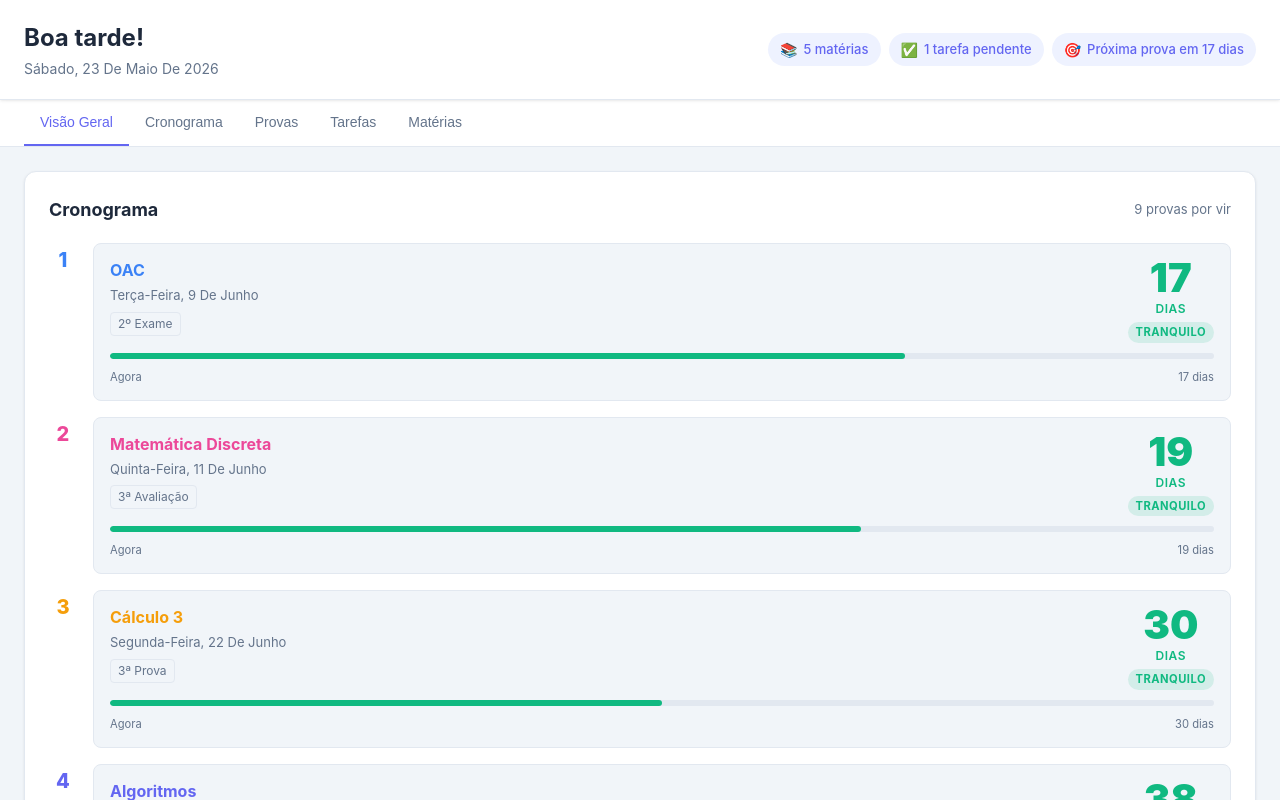
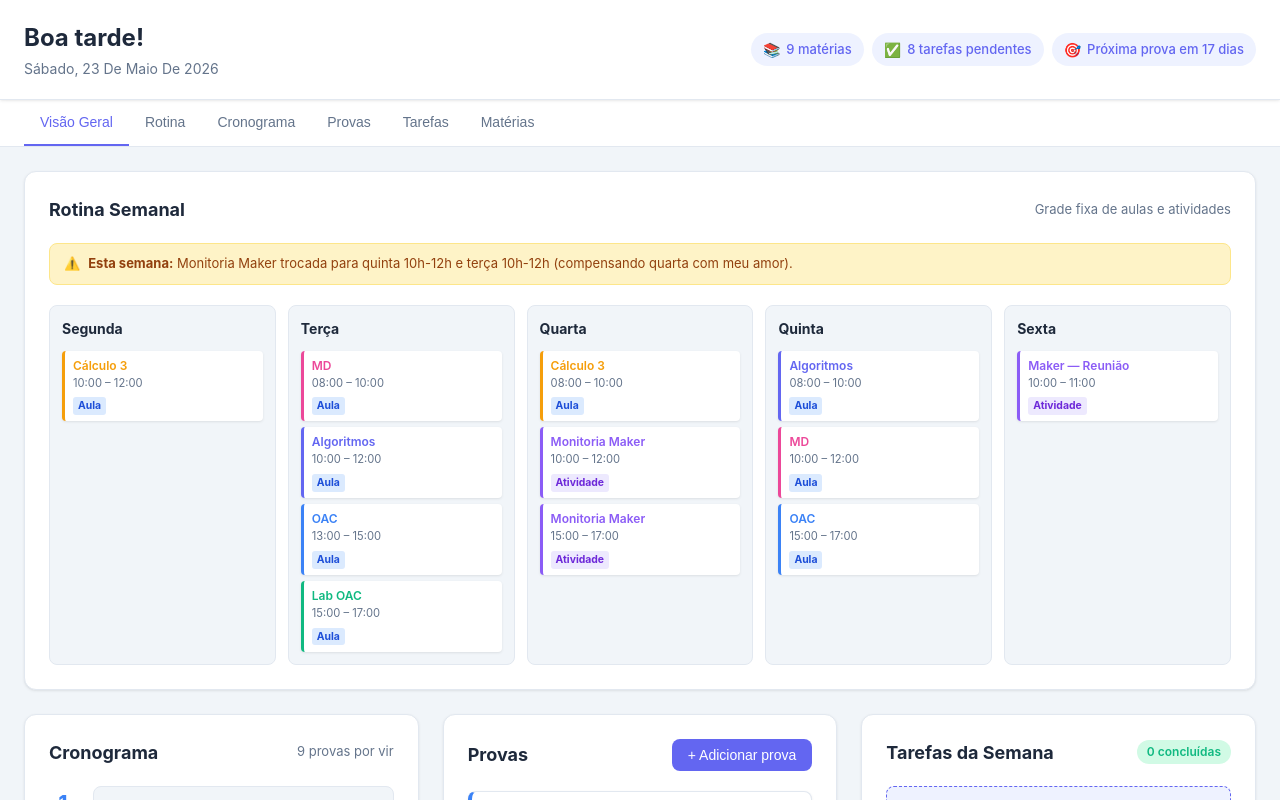
Before and after one commit to zlucasd/MeuDashboard, a React (Vite) app: page / in a window 1280 px wide. Shown: the top 800 px of the page. Built offline with nearby package versions, Linux system fonts and the light colour scheme.

Commit message:
adiciona rotina semanal, atividades extras e tarefas do periodo

```diff
--- a/src/App.css
+++ b/src/App.css
@@ -358,6 +358,89 @@ body {
 /* ── Card actions ── */
 .card-actions { display: flex; gap: 0.125rem; }
 
+/* ── Rotina Semanal ── */
+.rotina-obs {
+  display: flex;
+  align-items: flex-start;
+  gap: 0.5rem;
+  background: #fef3c7;
+  border: 1px solid #fde68a;
+  border-radius: var(--radius-sm);
+  padding: 0.625rem 0.875rem;
+  font-size: 0.8125rem;
+  color: #92400e;
+  margin-bottom: 1.25rem;
+}
+.rotina-obs-icon { flex-shrink: 0; }
+
+.rotina-grid {
+  display: grid;
+  grid-template-columns: repeat(5, 1fr);
+  gap: 0.75rem;
+  overflow-x: auto;
+}
+
+.rotina-day {
+  background: var(--bg);
+  border: 1px solid var(--border);
+  border-radius: var(--radius-sm);
+  padding: 0.75rem;
+  min-width: 120px;
+  display: flex;
+  flex-direction: column;
+  gap: 0.5rem;
+}
+.rotina-day-today {
+  background: var(--accent-light);
+  border-color: var(--accent);
+}
+
+.rotina-day-header {
+  display: flex;
+  align-items: center;
+  justify-content: space-between;
+  gap: 0.25rem;
+  margin-bottom: 0.25rem;
+}
+.rotina-day-name {
+  font-weight: 700;
+  font-size: 0.875rem;
+  color: var(--text);
+}
+.rotina-today-badge {
+  background: var(--accent);
+  color: #fff;
+  font-size: 0.65rem;
+  font-weight: 700;
+  padding: 1px 6px;
+  border-radius: 999px;
+}
+
+.rotina-day-events { display: flex; flex-direction: column; gap: 0.375rem; }
+
+.rotina-pill {
+  background: var(--surface);
+  border-left: 3px solid var(--accent);
+  border-radius: 4px;
+  padding: 0.375rem 0.5rem;
+  box-shadow: var(--shadow);
+}
+.rotina-pill-title { font-size: 0.75rem; font-weight: 600; }
+.rotina-pill-time { font-size: 0.7rem; color: var(--text-muted); }
+
+.rotina-type-badge {
+  font-size: 0.65rem;
+  font-weight: 700;
+  padding: 1px 5px;
+  border-radius: 3px;
+  display: inline-block;
+  margin-top: 2px;
+}
+.rotina-type-badge.aula { background: #dbeafe; color: #1d4ed8; }
+.rotina-type-badge.atividade { background: #ede9fe; color: #6d28d9; }
+
+.rotina-free { font-size: 0.8rem; color: var(--text-muted); font-style: italic; }
+
 /* ── Cronograma ── */
 .cronograma-list { display: flex; flex-direction: column; gap: 1rem; }
 
--- a/src/App.jsx
+++ b/src/App.jsx
@@ -5,10 +5,12 @@ import { ExamsSection } from './components/ExamsSection'
 import { WeeklyTasks } from './components/WeeklyTasks'
 import { SubjectsSection } from './components/SubjectsSection'
 import { CronogramaSection } from './components/CronogramaSection'
+import { RotinaSemanal } from './components/RotinaSemanal'
 import { defaultExams, defaultTasks, defaultSubjects } from './data/defaultData'
 
 const TABS = [
   { id: 'overview', label: 'Visão Geral' },
+  { id: 'rotina', label: 'Rotina' },
   { id: 'cronograma', label: 'Cronograma' },
   { id: 'exams', label: 'Provas' },
   { id: 'tasks', label: 'Tarefas' },
@@ -40,12 +42,14 @@ export default function App() {
       <main className="main">
         {tab === 'overview' && (
           <div className="overview-grid">
+            <RotinaSemanal />
             <CronogramaSection exams={exams} />
             <ExamsSection exams={exams} setExams={setExams} />
             <WeeklyTasks tasks={tasks} setTasks={setTasks} subjects={subjects} />
             <SubjectsSection subjects={subjects} setSubjects={setSubjects} />
           </div>
         )}
+        {tab === 'rotina' && <RotinaSemanal />}
         {tab === 'cronograma' && <CronogramaSection exams={exams} />}
         {tab === 'exams' && <ExamsSection exams={exams} setExams={setExams} />}
         {tab === 'tasks' && <WeeklyTasks tasks={tasks} setTasks={setTasks} subjects={subjects} />}
--- /dev/null
+++ b/src/components/RotinaSemanal.jsx
@@ -0,0 +1,71 @@
+import { useLocalStorage } from '../hooks/useLocalStorage'
+import { defaultRotina } from '../data/defaultData'
+
+const DAYS = [
+  { id: 1, short: 'Seg', long: 'Segunda' },
+  { id: 2, short: 'Ter', long: 'Terça' },
+  { id: 3, short: 'Qua', long: 'Quarta' },
+  { id: 4, short: 'Qui', long: 'Quinta' },
+  { id: 5, short: 'Sex', long: 'Sexta' },
+]
+
+function todayDayOfWeek() {
+  const d = new Date().getDay() // 0=Sun,1=Mon,...
+  return d === 0 ? 7 : d // convert to 1=Mon,...,7=Sun
+}
+
+function EventPill({ event }) {
+  return (
+    <div className="rotina-pill" style={{ borderLeftColor: event.color }}>
+      <div className="rotina-pill-title" style={{ color: event.color }}>{event.title}</div>
+      <div className="rotina-pill-time">{event.start} – {event.end}</div>
+      <span className={`rotina-type-badge ${event.type}`}>
+        {event.type === 'aula' ? 'Aula' : 'Atividade'}
+      </span>
+    </div>
+  )
+}
+
+export function RotinaSemanal() {
+  const [rotina] = useLocalStorage('dashboard-rotina', defaultRotina)
+  const today = todayDayOfWeek()
+
+  return (
+    <section className="section">
+      <div className="section-header">
+        <h2>Rotina Semanal</h2>
+        <span style={{ fontSize: '0.8125rem', color: 'var(--text-muted)' }}>Grade fixa de aulas e atividades</span>
+      </div>
+
+      <div className="rotina-obs">
+        <span className="rotina-obs-icon">⚠️</span>
+        <span>
+          <strong>Esta semana:</strong> Monitoria Maker trocada para quinta 10h-12h e terça 10h-12h (compensando quarta com meu amor).
+        </span>
+      </div>
+
+      <div className="rotina-grid">
+        {DAYS.map(day => {
+          const events = rotina
+            .filter(e => e.day === day.id)
+            .sort((a, b) => a.start.localeCompare(b.start))
+          const isToday = day.id === today
+
+          return (
+            <div key={day.id} className={`rotina-day ${isToday ? 'rotina-day-today' : ''}`}>
+              <div className="rotina-day-header">
+                <span className="rotina-day-name">{day.long}</span>
+                {isToday && <span className="rotina-today-badge">Hoje</span>}
+              </div>
+              <div className="rotina-day-events">
+                {events.length > 0
+                  ? events.map(e => <EventPill key={e.id} event={e} />)
+                  : <span className="rotina-free">Livre</span>}
+              </div>
+            </div>
+          )
+        })}
+      </div>
+    </section>
+  )
+}
--- a/src/data/defaultData.js
+++ b/src/data/defaultData.js
@@ -1,120 +1,55 @@
 export const defaultSubjects = [
-  {
-    id: 's1',
-    name: 'Algoritmos',
-    priority: 'high',
-    color: '#6366f1',
-    topics: 'Revisão para Prova 2\nConteúdo para Prova Final',
-    notes: '',
-  },
-  {
-    id: 's2',
-    name: 'Matemática Discreta',
-    priority: 'high',
-    color: '#ec4899',
-    topics: 'Conteúdo para 3ª Avaliação\nPreparação para Prova Final',
-    notes: 'Prova final sem data marcada ainda.',
-  },
-  {
-    id: 's3',
-    name: 'Cálculo 3',
-    priority: 'high',
-    color: '#f59e0b',
-    topics: 'Revisão para 3ª Prova\nSegunda chamada se necessário',
-    notes: '',
-  },
-  {
-    id: 's4',
-    name: 'OAC',
-    priority: 'medium',
-    color: '#3b82f6',
-    topics: 'Preparação para 2º Exame\nConteúdo para Prova Final',
-    notes: 'Organização e Arquitetura de Computadores',
-  },
-  {
-    id: 's5',
-    name: 'Lab de OAC',
-    priority: 'medium',
-    color: '#10b981',
-    topics: 'Atividades semanais (toda terça até julho)',
-    notes: 'Entrega toda terça-feira até julho.',
-  },
+  { id: 's1', name: 'Algoritmos', priority: 'high', color: '#6366f1', topics: 'Revisão para Prova 2\nConteúdo para Prova Final', notes: '' },
+  { id: 's2', name: 'Matemática Discreta', priority: 'high', color: '#ec4899', topics: 'Conteúdo para 3ª Avaliação\nPreparação para Prova Final', notes: 'Prova final sem data marcada ainda.' },
+  { id: 's3', name: 'Cálculo 3', priority: 'high', color: '#f59e0b', topics: 'Revisão para 3ª Prova\nSegunda chamada se necessário', notes: '' },
+  { id: 's4', name: 'OAC', priority: 'medium', color: '#3b82f6', topics: 'Preparação para 2º Exame\nConteúdo para Prova Final', notes: 'Organização e Arquitetura de Computadores' },
+  { id: 's5', name: 'Lab de OAC', priority: 'medium', color: '#10b981', topics: 'Atividades semanais (toda terça até julho)', notes: 'Entrega toda terça-feira até julho.' },
+  { id: 's6', name: 'Maker', priority: 'medium', color: '#8b5cf6', topics: 'Esquemático Altium\nCapacitação 29/05 e 05/06 (14h-17h)', notes: 'Reunião toda sexta 10h-11h. Monitoria: quarta 10h-12h e 15h-17h.' },
+  { id: 's7', name: 'Laser - Robocar', priority: 'low', color: '#14b8a6', topics: 'Alinhamento de projeto', notes: '' },
+  { id: 's8', name: 'IC', priority: 'high', color: '#f97316', topics: 'Plano de trabalho PIBITI\nCusto de materiais\nMelhorar projeto do Inventor para apresentação da Heloísa', notes: 'Iniciação Científica — PIBITI.' },
+  { id: 's9', name: 'Empresa Junior', priority: 'low', color: '#64748b', topics: '', notes: 'Sem atividades marcadas no momento.' },
 ]
 
 export const defaultExams = [
-  {
-    id: 'e1',
-    subject: 'OAC',
-    date: '2026-06-09',
-    color: '#3b82f6',
-    topics: '2º Exame',
-  },
-  {
-    id: 'e2',
-    subject: 'Matemática Discreta',
-    date: '2026-06-11',
-    color: '#ec4899',
-    topics: '3ª Avaliação',
-  },
-  {
-    id: 'e3',
-    subject: 'Cálculo 3',
-    date: '2026-06-22',
-    color: '#f59e0b',
-    topics: '3ª Prova',
-  },
-  {
-    id: 'e4',
-    subject: 'Algoritmos',
-    date: '2026-06-30',
-    color: '#6366f1',
-    topics: 'Prova 2',
-  },
-  {
-    id: 'e5',
-    subject: 'Cálculo 3',
-    date: '2026-07-01',
-    color: '#f59e0b',
-    topics: 'Segunda Chamada',
-  },
-  {
-    id: 'e6',
-    subject: 'Algoritmos',
-    date: '2026-07-02',
-    color: '#6366f1',
-    topics: 'Prova (Quinta)',
-  },
-  {
-    id: 'e7',
-    subject: 'Cálculo 3',
-    date: '2026-07-06',
-    color: '#f59e0b',
-    topics: 'Prova Final',
-  },
-  {
-    id: 'e8',
-    subject: 'Algoritmos',
-    date: '2026-07-07',
-    color: '#6366f1',
-    topics: 'Prova Final',
-  },
-  {
-    id: 'e9',
-    subject: 'OAC',
-    date: '2026-07-07',
-    color: '#3b82f6',
-    topics: 'Prova Final',
-  },
+  { id: 'e1', subject: 'OAC', date: '2026-06-09', color: '#3b82f6', topics: '2º Exame' },
+  { id: 'e2', subject: 'Matemática Discreta', date: '2026-06-11', color: '#ec4899', topics: '3ª Avaliação' },
+  { id: 'e3', subject: 'Cálculo 3', date: '2026-06-22', color: '#f59e0b', topics: '3ª Prova' },
+  { id: 'e4', subject: 'Algoritmos', date: '2026-06-30', color: '#6366f1', topics: 'Prova 2' },
+  { id: 'e5', subject: 'Cálculo 3', date: '2026-07-01', color: '#f59e0b', topics: 'Segunda Chamada' },
+  { id: 'e6', subject: 'Algoritmos', date: '2026-07-02', color: '#6366f1', topics: 'Prova (Quinta)' },
+  { id: 'e7', subject: 'Cálculo 3', date: '2026-07-06', color: '#f59e0b', topics: 'Prova Final' },
+  { id: 'e8', subject: 'Algoritmos', date: '2026-07-07', color: '#6366f1', topics: 'Prova Final' },
+  { id: 'e9', subject: 'OAC', date: '2026-07-07', color: '#3b82f6', topics: 'Prova Final' },
 ]
 
 export const defaultTasks = [
-  {
-    id: 't1',
-    text: 'Entregar atividade semanal — Lab de OAC',
-    done: false,
-    dueDate: '',
-    priority: 'high',
-    subject: 'Lab de OAC',
-    createdAt: new Date().toISOString(),
-  },
+  { id: 't1', text: 'Entregar atividade semanal — Lab de OAC', done: false, dueDate: '', priority: 'high', subject: 'Lab de OAC', createdAt: new Date().toISOString() },
+  { id: 't2', text: 'Laser-Robocar: Reunião de alinhamento de projeto (18h)', done: false, dueDate: '2026-05-23', priority: 'high', subject: 'Laser - Robocar', createdAt: new Date().toISOString() },
+  { id: 't3', text: 'Maker: Entregar esquemático Altium', done: false, dueDate: '2026-05-27', priority: 'high', subject: 'Maker', createdAt: new Date().toISOString() },
+  { id: 't4', text: 'Sair com meu amor — Vila Trampolim (dia inteiro)', done: false, dueDate: '2026-05-27', priority: 'medium', subject: '', createdAt: new Date().toISOString() },
+  { id: 't5', text: 'IC: Entregar plano de trabalho PIBITI finalizado + custo de materiais (20h30)', done: false, dueDate: '2026-05-28', priority: 'high', subject: 'IC', createdAt: new Date().toISOString() },
+  { id: 't6', text: 'IC: Melhorar projeto do Inventor para apresentação da Heloísa', done: false, dueDate: '2026-05-28', priority: 'high', subject: 'IC', createdAt: new Date().toISOString() },
+  { id: 't7', text: 'Maker: Capacitação (14h-17h)', done: false, dueDate: '2026-05-29', priority: 'medium', subject: 'Maker', createdAt: new Date().toISOString() },
+  { id: 't8', text: 'Maker: Capacitação (14h-17h)', done: false, dueDate: '2026-06-05', priority: 'medium', subject: 'Maker', createdAt: new Date().toISOString() },
 ]
+
+// Rotina semanal: day 1=Seg, 2=Ter, 3=Qua, 4=Qui, 5=Sex
+export const defaultRotina = [
+  // Segunda
+  { id: 'r1', title: 'Cálculo 3', day: 1, start: '10:00', end: '12:00', color: '#f59e0b', type: 'aula' },
+  // Terça
+  { id: 'r2', title: 'MD', day: 2, start: '08:00', end: '10:00', color: '#ec4899', type: 'aula' },
+  { id: 'r3', title: 'Algoritmos', day: 2, start: '10:00', end: '12:00', color: '#6366f1', type: 'aula' },
+  { id: 'r4', title: 'OAC', day: 2, start: '13:00', end: '15:00', color: '#3b82f6', type: 'aula' },
+  { id: 'r5', title: 'Lab OAC', day: 2, start: '15:00', end: '17:00', color: '#10b981', type: 'aula' },
+  // Quarta
+  { id: 'r6', title: 'Cálculo 3', day: 3, start: '08:00', end: '10:00', color: '#f59e0b', type: 'aula' },
+  { id: 'r7', title: 'Monitoria Maker', day: 3, start: '10:00', end: '12:00', color: '#8b5cf6', type: 'atividade' },
+  { id: 'r8', title: 'Monitoria Maker', day: 3, start: '15:00', end: '17:00', color: '#8b5cf6', type: 'atividade' },
+  // Quinta
+  { id: 'r9', title: 'Algoritmos', day: 4, start: '08:00', end: '10:00', color: '#6366f1', type: 'aula' },
+  { id: 'r10', title: 'MD', day: 4, start: '10:00', end: '12:00', color: '#ec4899', type: 'aula' },
+  { id: 'r11', title: 'OAC', day: 4, start: '15:00', end: '17:00', color: '#3b82f6', type: 'aula' },
+  // Sexta
+  { id: 'r12', title: 'Maker — Reunião', day: 5, start: '10:00', end: '11:00', color: '#8b5cf6', type: 'atividade' },
+]
```
